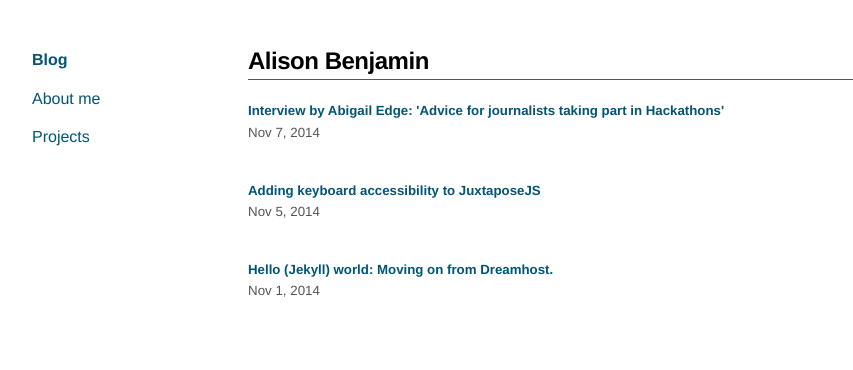
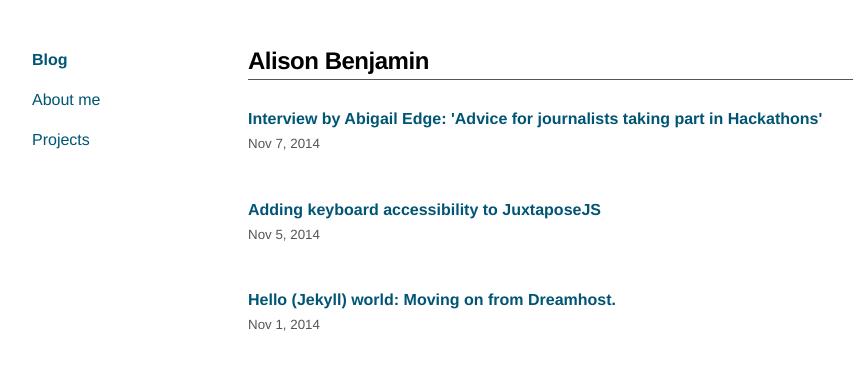
Before and after one commit to radiocontrolled/benj.info, a Jekyll site: the page built from index.html, in a window 1280 px wide. Shown: the top 370 px of the page, without its empty margins (160-1013 px from the left). Built offline with Jekyll 4.4.1, drawn with Linux system fonts in a browser that asks for light colours; nearby versions of some CDN libraries.

Commit message:
testing styles

```diff
--- a/css/style.css
+++ b/css/style.css
@@ -8,6 +8,11 @@
 body{
 	margin: 0;
 	padding: 0;
+	color: #555555;
+    font-family: Helvetica,Arial,sans-serif;
+    font-size: 1em;
+    line-height: 1.5;
+	-webkit-text-size-adjust: none;
 }
 ol, ul {
 	list-style: none;
@@ -19,13 +24,7 @@ li {
     padding-bottom: 1em;
 }
 
-body {
-	line-height: 1;
-	color: #555555;
-	font: 100%/1.4  Helvetica, Arial, sans-serif;
-	-webkit-text-size-adjust: none;
 
-}
 .container {
 	margin: 0 auto;
 	padding: 0 1em;
@@ -238,4 +237,5 @@ div.wrapper{
 
 h5{
   margin-bottom: 0;
+  font-size: 1em;
 }
```
